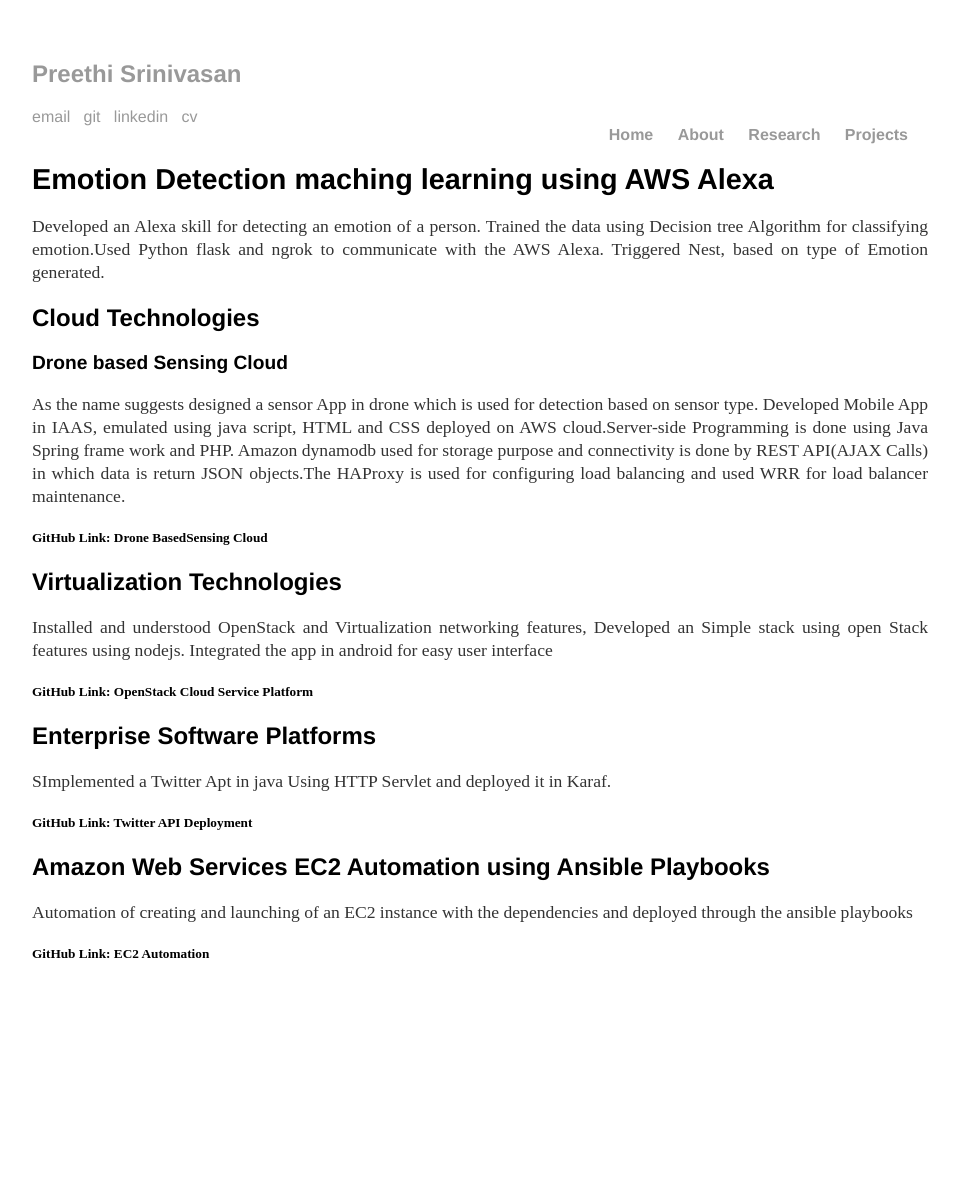
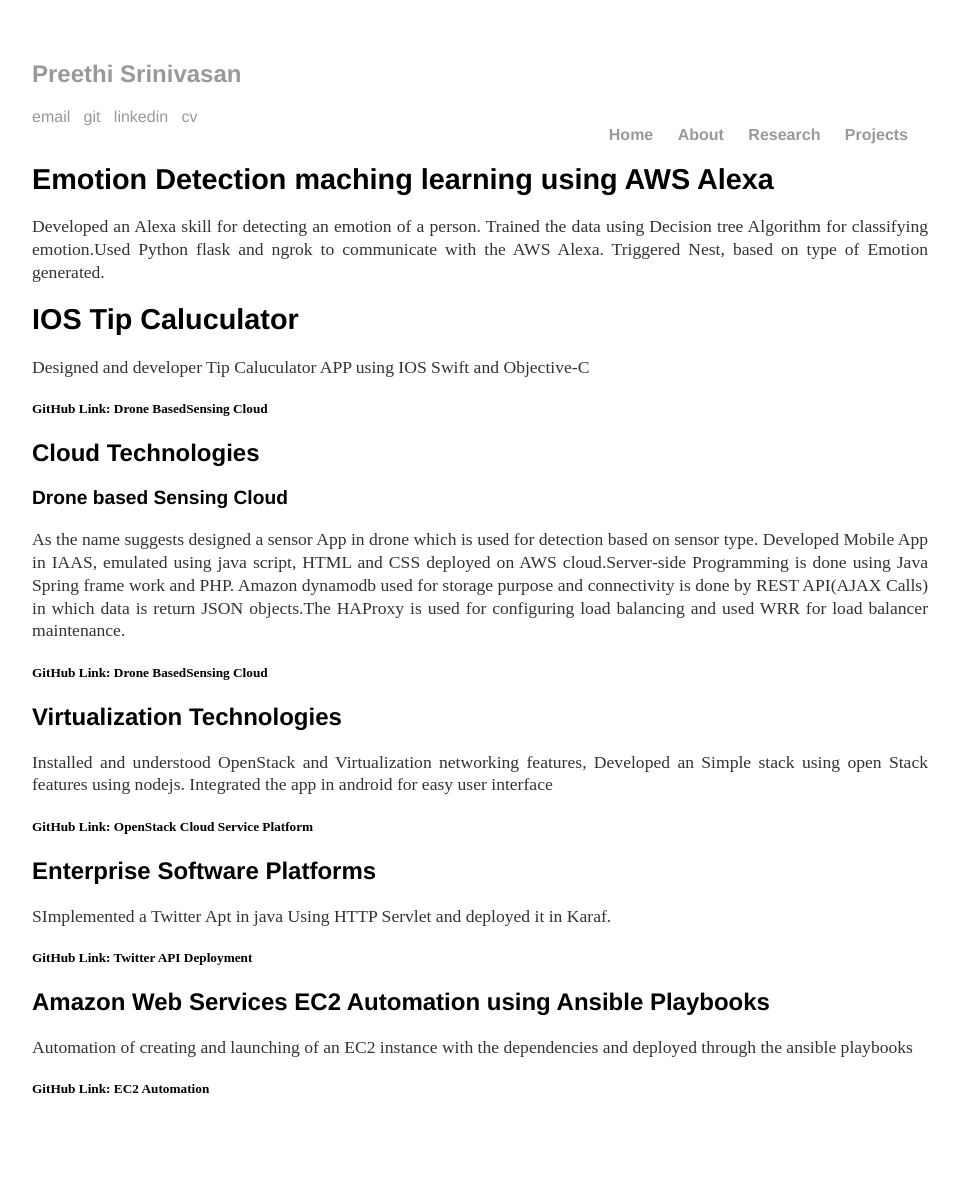
Before and after one commit to mrajesh971/mrajesh971.github.io, a Jekyll site: the page built from Projects/index.html, in a window 1280 px wide. Shown: the whole page, without its empty margins (160-1119 px from the left). Built offline with Jekyll 4.4.1, drawn with Linux system fonts in a browser that asks for light colours; before the commit the page ends 1062 px from its top, so only the background shows below that.

Commit message:
Update index.html

```diff
--- a/Projects/index.html
+++ b/Projects/index.html
@@ -9,6 +9,9 @@
   <p>
     Developed an Alexa skill for detecting an emotion of a person. Trained the data using Decision tree Algorithm for classifying emotion.Used Python flask and ngrok to communicate with the AWS Alexa. Triggered Nest, based on type of Emotion generated.
   </p>
+  <h1>IOS Tip Caluculator</h1>
+  <p> Designed and developer Tip Caluculator APP using IOS Swift and Objective-C </p>
+  <h5><a class="link" href="https://github.com/mrajesh971/IOS_Development_Tip_Caluculator" >GitHub Link: Drone BasedSensing Cloud</a></h5>
   <h2>Cloud Technologies</h2>
   <h3>Drone based Sensing Cloud</h3>
   <p>As the name suggests designed a sensor App in drone which is used for detection based on sensor type.
```
